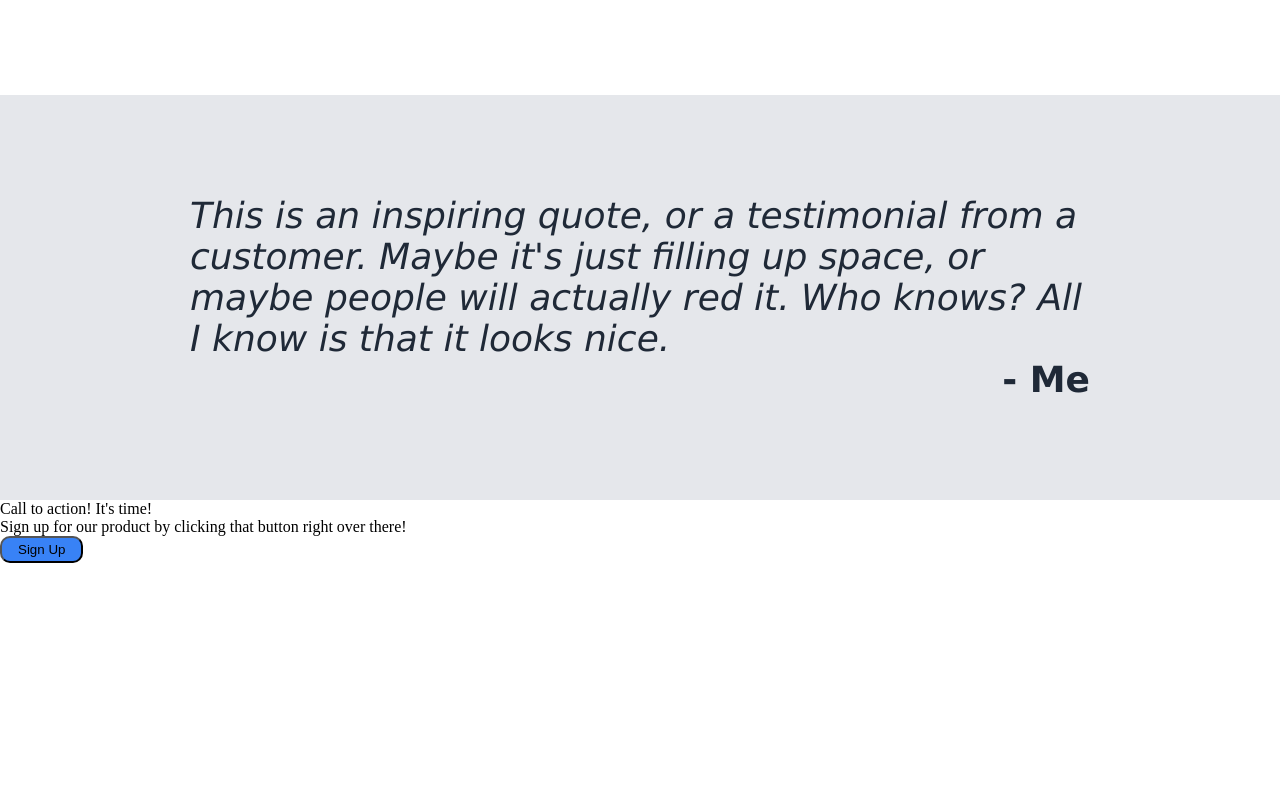
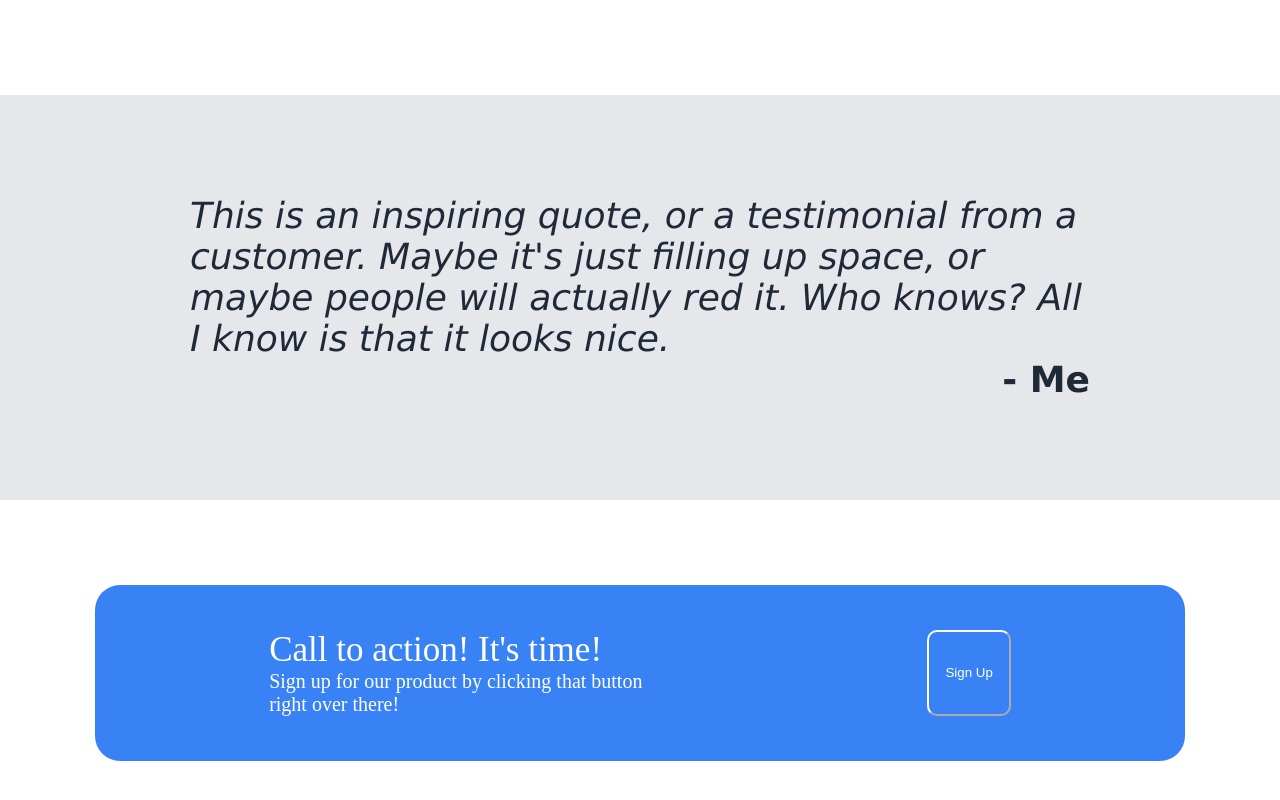
Before and after one commit to MohammedAlmanea/LandingPage, a plain HTML site: page index.html in a window 1280 px wide. Shown: the part 822-1622 px from the top of the page. Before the commit the page ends 1385 px from the top, so only its background shows below. Drawn offline with Linux system fonts and the light colour scheme.

Commit message:
Finished style.css for signup

```diff
--- a/style.css
+++ b/style.css
@@ -57,7 +57,7 @@ body {
 .images img {
     width: 200px;
     height: 150px;
-    border: 2px purple solid;
+    border: 2px #3882f6 solid;
     border-radius: 25px;
     margin-bottom: 8px;
 }
@@ -90,7 +90,7 @@ body {
     text-decoration: none;
 }
 
-button {
+ button {
     width: fit-content;
     padding: 4px 16px;
     border-radius: 10px;
@@ -124,3 +124,31 @@ button {
     padding: 8px;
     color: #e5e7eb;
 }
+
+.signup {
+    display: flex;
+    justify-content: center;
+    color: white;
+}
+
+.background {
+    display: flex;
+    background-color: #3882f6;
+    border-radius: 25px;
+    flex-basis: 1000px;
+    padding: 45px;
+    margin: 85px;
+    justify-content: space-around;
+
+}
+.background .t1 {
+    font-size: 35px;
+    flex-basis: 400px;
+}
+.background .t2 {
+    font-size: 20px;
+}
+.signup button {
+    color: white;
+    border-color: white;
+}
```
